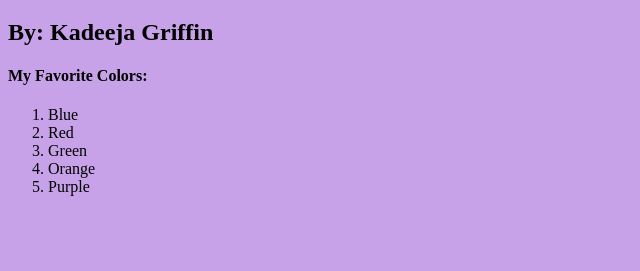
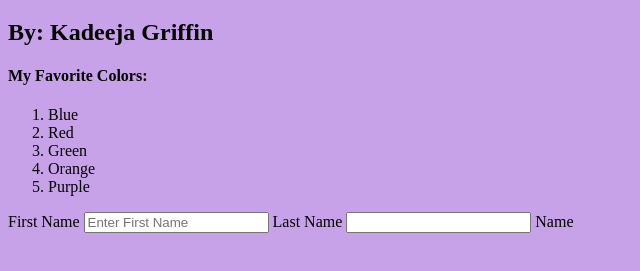
Before and after one commit to kadeejagriffin/kekambas-137_hello_world, a plain HTML site: page index.html in a window 1280 px wide. Shown: the part 61-332 px from the top of the page, without its empty margins (0-640 px from the left). Drawn offline with Linux system fonts and the light colour scheme.

Commit message:
add new form

```diff
--- a/index.html
+++ b/index.html
@@ -18,5 +18,12 @@
              <li>Purple</li>
             </li>
         </ol>
+        <form action="">
+            <!-- Keyboard Shortcut for copying lines up or down: Ctrl + shift Arrowup/down OR -->
+            <label for="firstname"> First Name</label>
+            <input type="text" name="firstname" id="firstname" placeholder="Enter First Name">
+            <label for="lastname">Last Name</label>
+            <input type="text"> Name
+         </form>
     </body>
 </html>
```
